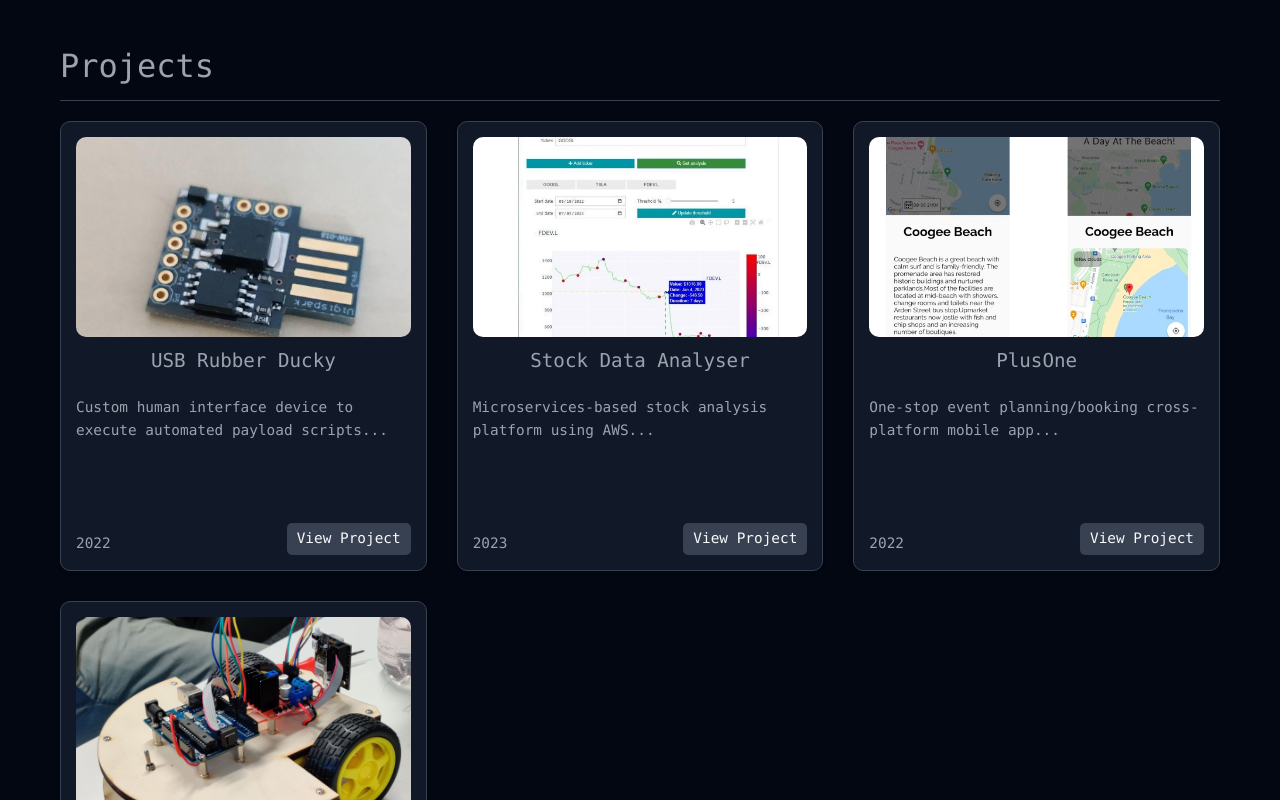
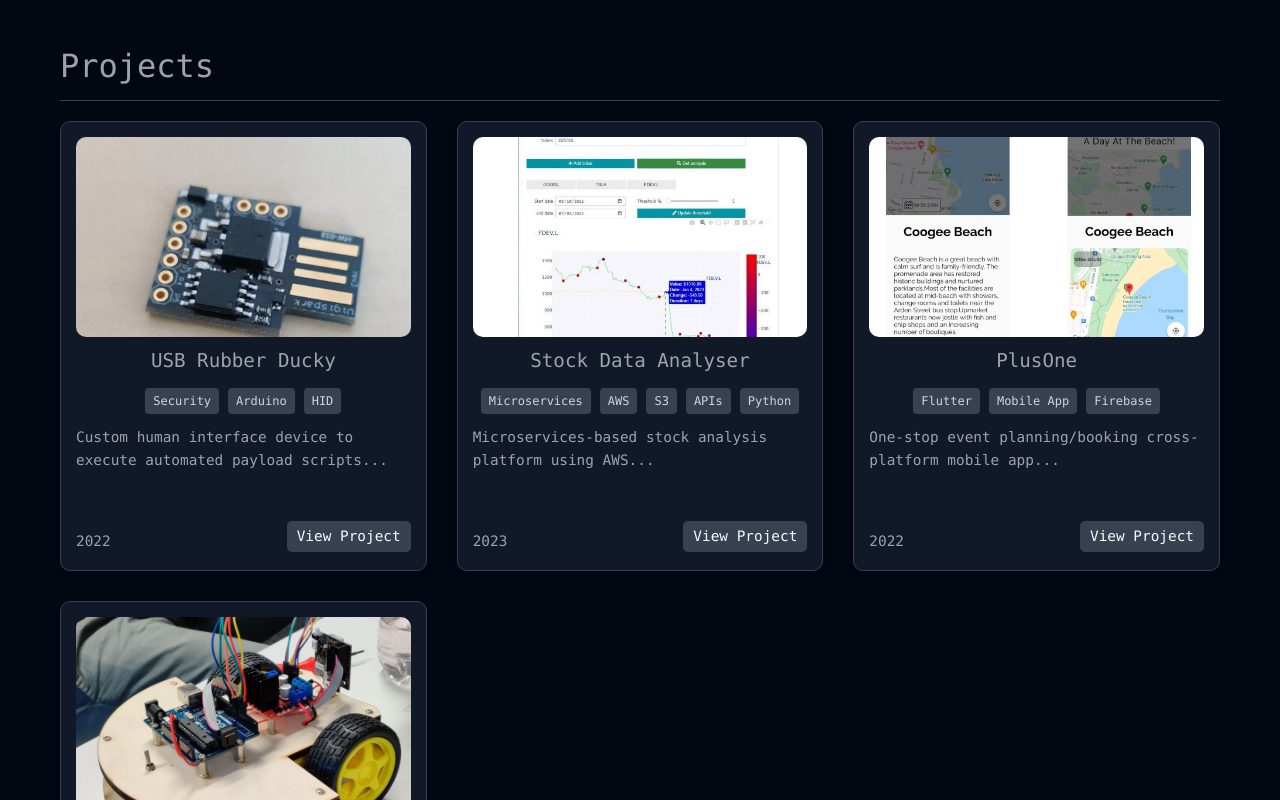
Before and after one commit to farisjalal/farisjalal.github.io, a Next.js app: page / in a window 1280 px wide. Shown: the part 1460-2260 px from the top of the page. Built offline with nearby package versions, Linux system fonts and the light colour scheme.

Commit message:
Added Project tags back to the cards in grid on main page

```diff
--- a/app/_projects.css
+++ b/app/_projects.css
@@ -12,7 +12,7 @@
   transition: transform 0.2s ease-out, background-color 0.3s ease, border-color 0.3s ease, box-shadow 0.2s ease-out;
   display: flex;
   flex-direction: column;
-  align-items: center;
+  align-items: flex-start;
   text-align: center;
   background-color: var(--card-background-color);
   border-radius: 10px;
@@ -41,10 +41,12 @@
 
 .project-card p {
   font-size: 0.9rem;
-  flex-grow: 1;
+  /* flex-grow: 1; */
   margin-bottom: 10px;
   text-align: left;
   color: var(--text-muted-color);
+  height: 75px;
+  overflow: hidden;
 }
 
 .project-card a {
@@ -66,6 +68,8 @@
   justify-content: center;
   gap: 5px;
   margin-bottom: 10px;
+  height: 30px;
+  overflow: hidden;
 }
 
 .tag {
--- a/app/page.js
+++ b/app/page.js
@@ -388,25 +388,28 @@ export default function Home() {
           {projects.map((project, index) => (
             // Renamed class from carousel-item to project-card
             <div className='project-card' key={index}>
+              <div className='project-details'>
                 <img
                   src={project.image}
                   alt={project.title}
                   // Removed inline style, width/height handled by CSS
                 />
                 <h3>{project.title}</h3>
-              <div className='tags'>
-                {projects.tags &&
-                  projects.tags.map((tag, tagIndex) => (
+                {project.tags && (
+                  <div className='tags project-tags'>
+                    {project.tags.map((tag, tagIndex) => (
                       <span className='tag' key={tagIndex}>
                         {tag}
                       </span>
                     ))}
                   </div>
+                )}
                 <p>{project.description}</p>
                 <div className='project-footer'>
                   <span>{project.year}</span>
                   <a href={project.link}>View Project</a>{" "}
                   {/* Link now points to /projects/[slug] */}
+                </div>
               </div>
             </div>
           ))}
```
Lines whose indentation alone changed are shown as unchanged.
